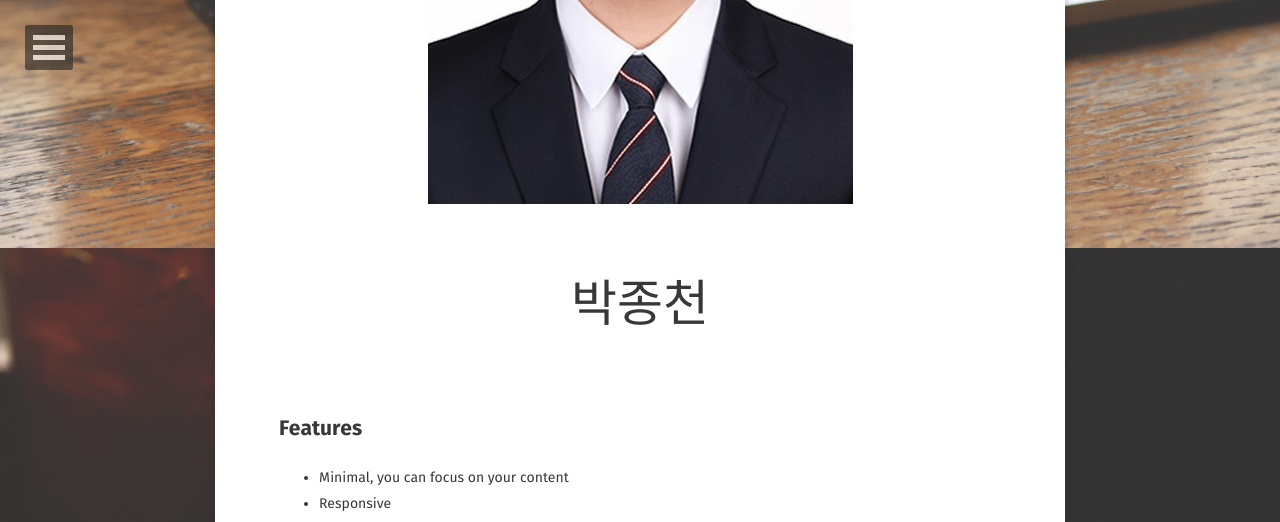
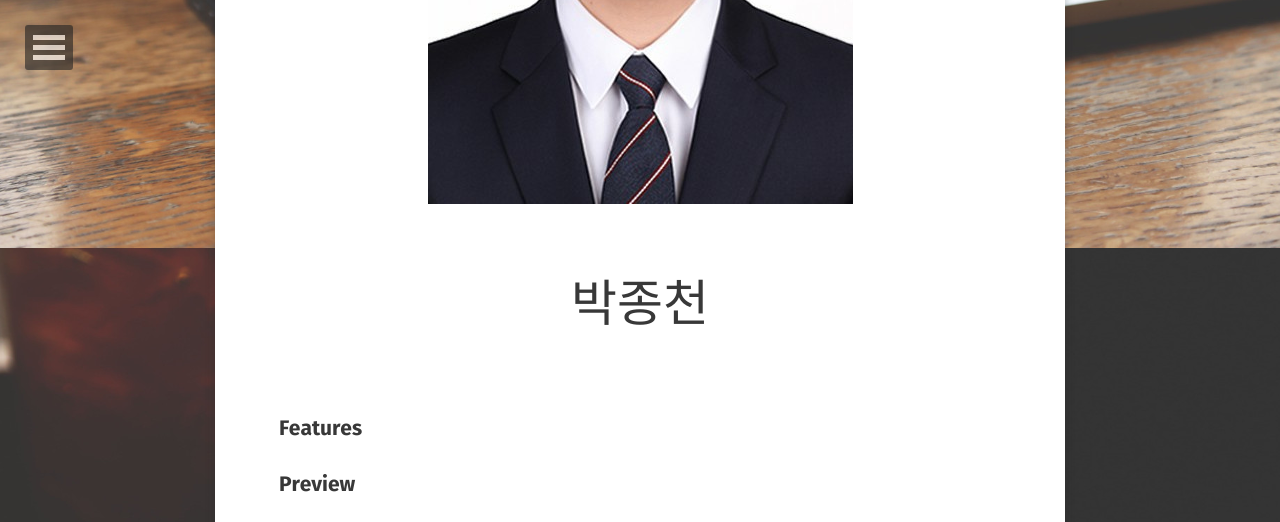
Before and after one commit to JongCheon-Park/JongCheon-Park.github.io, a Jekyll site: the page built from about/index.md, in a window 1280 px wide and 1400 px high, scrolled down 652 px. Shown: the top 522 px of the window. Built offline with Jekyll 4.4.1, drawn with Linux system fonts in a browser that asks for light colours; some web fonts are replaced; some of the changed text lies outside the part shown; grey boxes are pictures that could not be loaded.

Commit message:
Update index.md

```diff
--- a/about/index.md
+++ b/about/index.md
@@ -4,29 +4,22 @@ title: My Brief History
 tags: [about, Jekyll, theme, moon]
 date: 2021-08-09
 comments: false
+feature_row:
+
+  - image_path: /assets/img/selfie.jpg
+    image_caption: "2021"
+    title: "<span style='font-size: 30px'>클리닝 태스크</style>"
+    excerpt: "<span style='font-size: 20px'>로봇 매니퓰레이터 앤드이펙터의 접촉력을 추정하고 추정된 접촉력을 활용한 클리닝 태스크"
+
 ---
 
 <p align="center"><img src="/assets/img/selfie.jpg" width="300"></p><br>
 <p align="center"><span style='font-size: 50px'>박종천</span></p><br>
 ## Features
-* Minimal, you can focus on your content
-* Responsive
-* Disqus integration
-* Syntax highlighting
-* Optional post image
-* Social icons
-* Page for sharing projects
-* Optional background image
-* Simple navigation menu
-* MathJax support
 
 ## Preview
 
-{% capture images %}
-    https://cloud.githubusercontent.com/assets/754514/14509720/61c61058-01d6-11e6-93ab-0918515ecd56.png
-    https://cloud.githubusercontent.com/assets/754514/14509716/61ac6c8e-01d6-11e6-879f-8308883de790.png
-{% endcapture %}
-{% include gallery images=images caption="Screenshots of Moon Theme" cols=2 %}
+{% include feature_row id="intro" type="center" %}
 
 See a [live version of Moon](http://taylantatli.github.io/Moon) hosted on GitHub.
 
```
